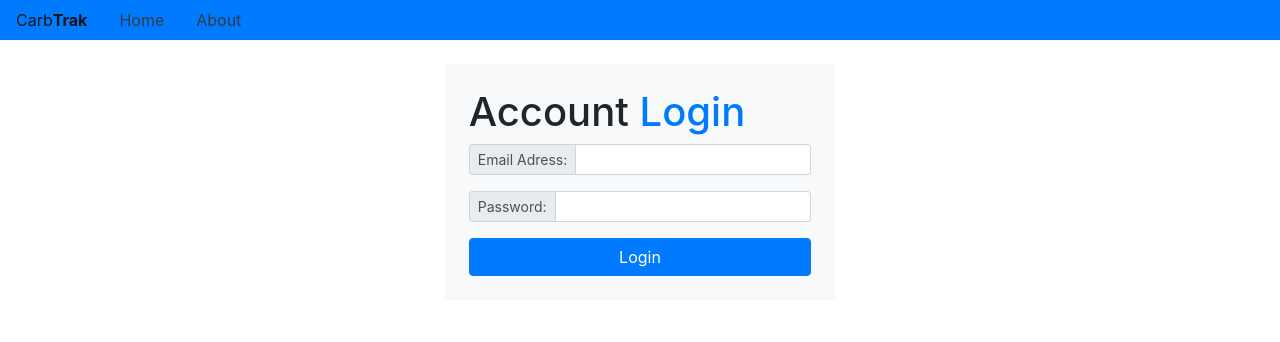
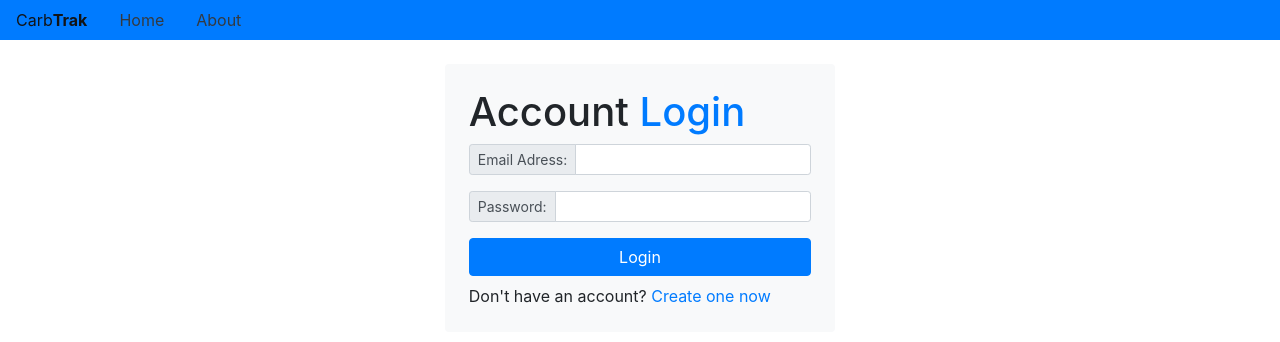
Before and after one commit to matthewbean/carbTrack, a React (Create React App) app in the folder client/: page /login in a window 1280 px wide. Shown: the top 342 px of the page. Built offline with nearby package versions, Linux system fonts and the light colour scheme.

Commit message:
added the ability to view carb and fat goals to the graph as well as fixed some css issues

```diff
--- a/client/src/components/auth/Login.js
+++ b/client/src/components/auth/Login.js
@@ -1,4 +1,5 @@
 import React, { useState, useContext, useEffect } from 'react';
+import { Link } from 'react-router-dom';
 import AuthContext from '../../context/author/authContext';
 import AlertContext from '../../context/alert/alertContext';
 import Alerts from '../layout/Alerts'
@@ -70,6 +71,7 @@ const Login = (props) => {
                 </div>
                 <input type="submit" value = "Login" className="btn btn-primary" />
             </form>
+            <div className = "mt-2">Don't have an account? <Link to ='/register' >Create one now</Link></div>
             </div>
         </div>
 
--- a/client/src/components/auth/Register.js
+++ b/client/src/components/auth/Register.js
@@ -1,4 +1,5 @@
 import React, { useState, useContext, useEffect } from 'react';
+import { Link } from 'react-router-dom';
 import AlertContext from '../../context/alert/alertContext';
 import AuthContext from '../../context/author/authContext';
 import Alerts from '../layout/Alerts'
@@ -104,6 +105,7 @@ const Register = (props) => {
                 </div>
                 <input type="submit" value = "Register" className="btn btn-primary btn-block" />
             </form>
+            <div className = "mt-2">Have an account already? <Link to ='/login' >Login</Link></div>
         </div>
         </div>
         </div>
```
